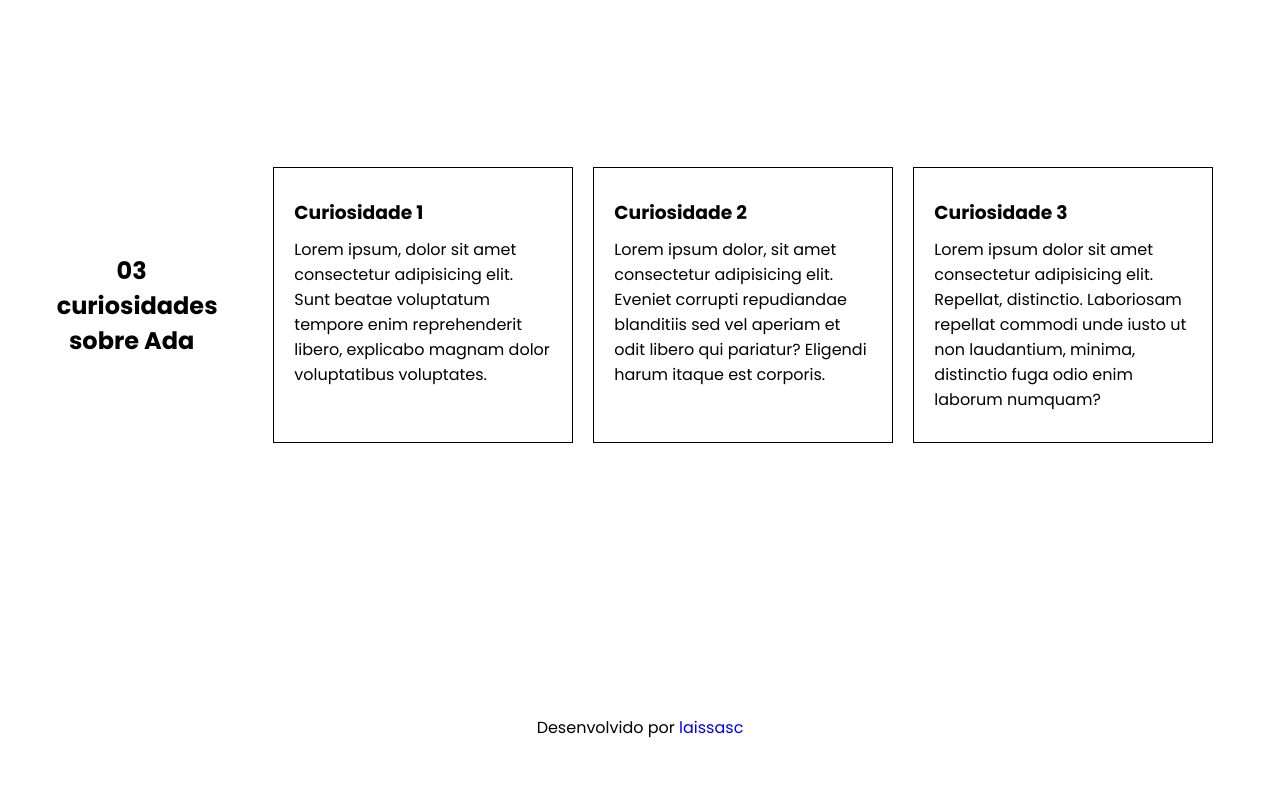
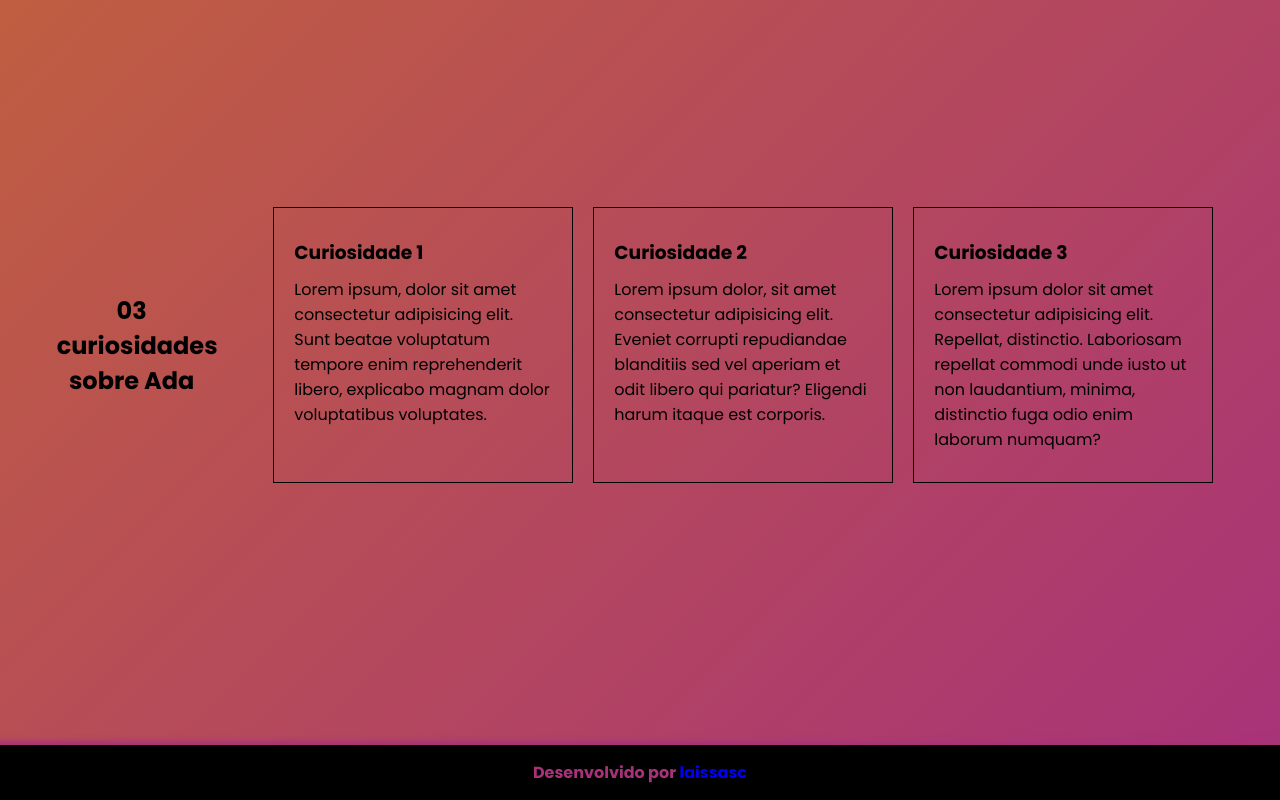
Before and after one commit to LaissaSaraiva/Mulheres-da-Tecnologia, a plain HTML site: page index.html in a window 1280 px wide. Shown: the part 1730-2530 px from the top of the page. Before the commit the page ends 2480 px from the top, so only its background shows below. Drawn offline with Linux system fonts and the light colour scheme.

Commit message:
Adição de gradientes aos backgrounds das seções da página

```diff
--- a/css/style.css
+++ b/css/style.css
@@ -1,6 +1,15 @@
 :root {
   --preto-principal: #000000;
-
+  --gradiente-principal: linear-gradient(
+    135deg,
+    #d38312,
+    #a83279
+  ); /* Crazy Orange I*/
+  --gradiente-curiosidades: linear-gradient(
+    135deg,
+    #ffefba,
+    #ffffff
+  ); /* Margo*/
 }
 
 * {
@@ -9,6 +18,20 @@
   font-family: "Poppins", sans-serif;
   box-sizing: border-box;
 }
+
+body {
+  background: var(--gradiente-principal);
+}
+
+/* Cabecalho */
+
+.cabecalho {
+  background: rgb(168, 50, 121, 0.3);
+  padding: 20px 0;
+}
+
+/* .cabecalho h2 {
+} */
 
 /* Principal */
 
@@ -22,6 +45,7 @@
   flex-wrap: wrap;
   justify-content: space-evenly;
   align-items: center;
+  /* background: var(--gradiente-principal); */
 }
 
 .principal__titulo {
@@ -55,6 +79,11 @@
   border-radius: 200px;
 }
 
+/* Biografia */
+.bio__container {
+  background: var(--gradiente-curiosidades);
+  height: 100vh;
+}
 
 /* CURIOSIDADES */
 .curiosidades__container {
@@ -62,6 +91,7 @@
   flex-direction: row;
   justify-content: space-evenly;
   align-items: center;
+  /* background: var(--gradiente-curiosidades); */
 }
 
 .curiosidades__container ul {
@@ -70,7 +100,7 @@
   flex-wrap: wrap;
 }
 
-.curiosidades__itens{
+.curiosidades__itens {
   list-style: none;
   max-width: 300px;
   max-height: 300px;
@@ -90,9 +120,16 @@
 
 /* Footer */
 
-.rodape p{
+.rodape {
+  background-color: #000000;
+  box-shadow: -8px -4px 6px #a83279;
+}
+
+.rodape p {
   text-align: center;
-  margin: 10px 0;
+  padding: 15px 0;
+  color: #a83279;
+  font-weight: bold;
 }
 
 .rodape a {
--- a/index.html
+++ b/index.html
@@ -33,7 +33,7 @@
           <img class="principal__imagem" src="./img/Ada-Lovelace.jpg" />
         </div>
       </section>
-      <section class="container">
+      <section class="bio__container">
         <img />
         <div>
           <h2>Quem foi Ada LoveLace?</h2>
@@ -88,7 +88,7 @@
       </section>
     </main>
     <footer class="rodape">
-      <p>Desenvolvido por <a href="https://github.com/LaissaSaraiva">laissasc</a></p>
+        <p>Desenvolvido por <a href="https://github.com/LaissaSaraiva">laissasc</a></p>
     </footer>
   </body>
 </html>
```
